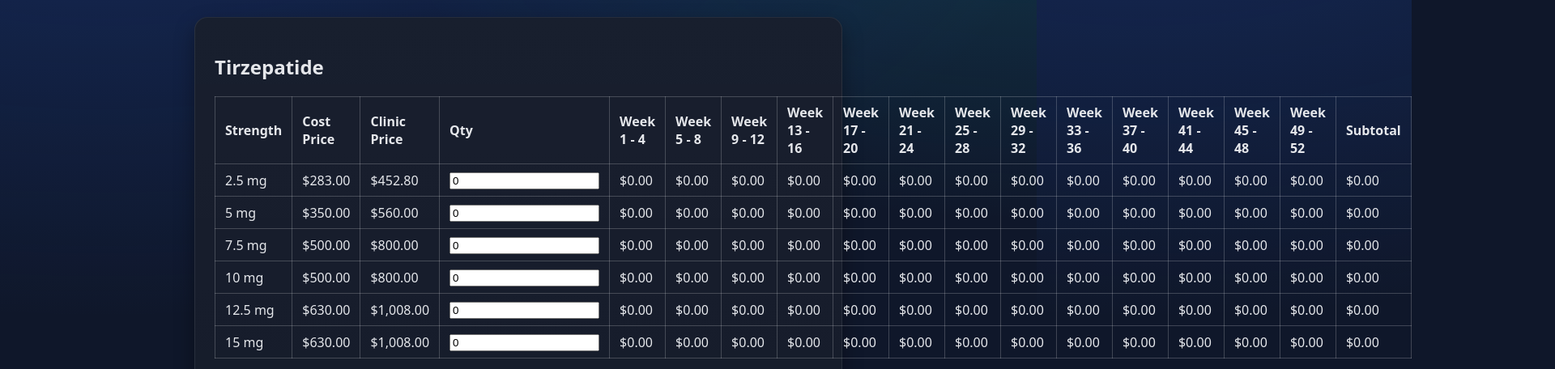
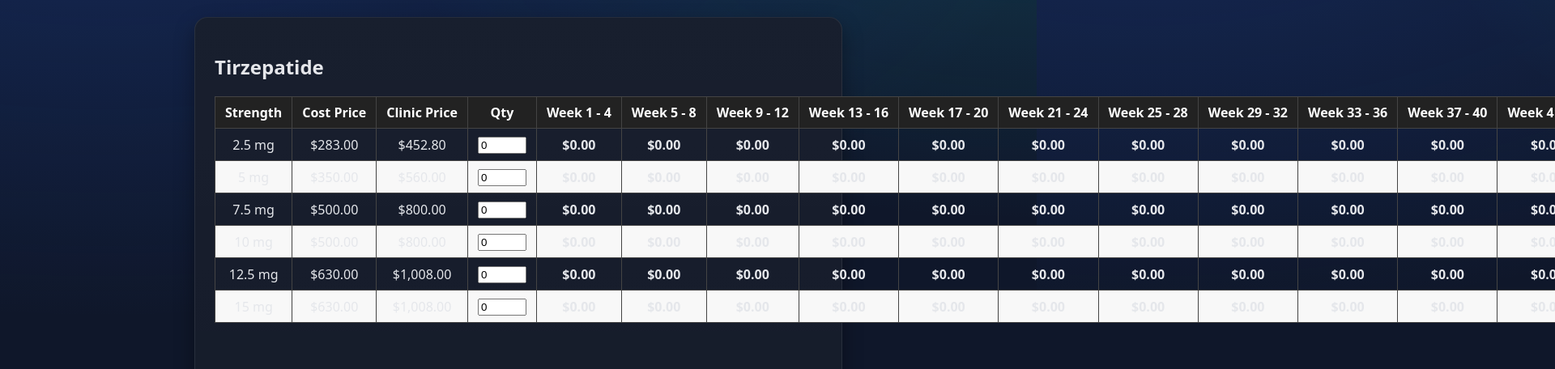
Before and after one commit to ModernSoftwareSolutionWeiJun/drug-price-app, a plain HTML site: page index.html in a window 1280 px wide. Shown: the part 127-583 px from the top of the page at 81% size, 1920 px wide, since content can reach past the window. Drawn offline with Linux system fonts and the light colour scheme.

Commit message:
Update style.css

```diff
--- a/style.css
+++ b/style.css
@@ -54,16 +54,37 @@
 }
 
 table {
+  width: 100%;
   border-collapse: collapse;
-  width: 100%;
-  max-width: 360px;
+  margin-bottom: 20px;
+  overflow-x: auto;
+  display: block; /* Important for horizontal scroll */
+  white-space: nowrap; /* Prevent weird wrapping in cells */
 }
 
 th, td {
-  border: 1px solid rgba(255, 255, 255, 0.2);
+  border: 1px solid #444;
   padding: 8px 12px;
-  text-align: left;
+  text-align: center;
 }
+
+thead {
+  background-color: #222;
+  color: #fff;
+}
+
+tbody tr:nth-child(even) {
+  background-color: #f8f8f8;
+}
+
+.qty-input {
+  width: 60px;
+}
+
+.week-cell, .subtotal-cell {
+  font-weight: bold;
+}
+
 
 .table-total-row {
   background: rgba(255, 255, 255, 0.08);
```
